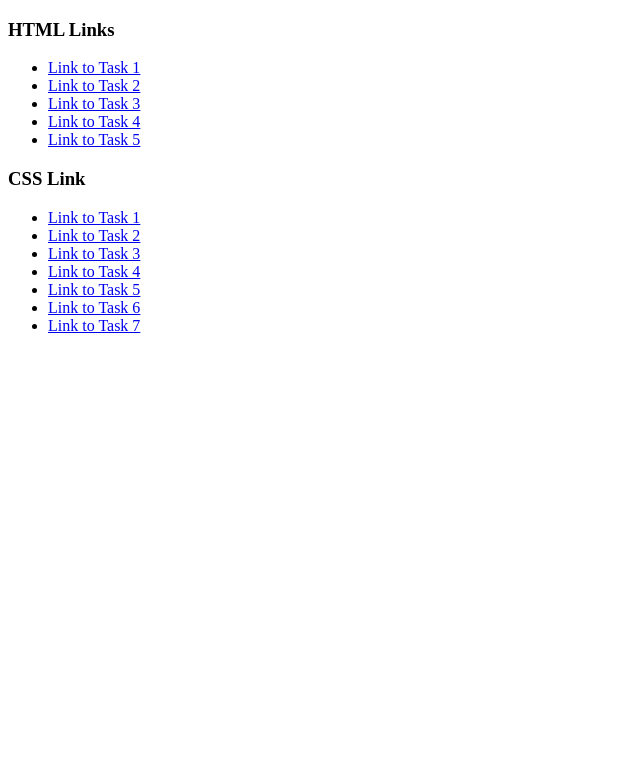
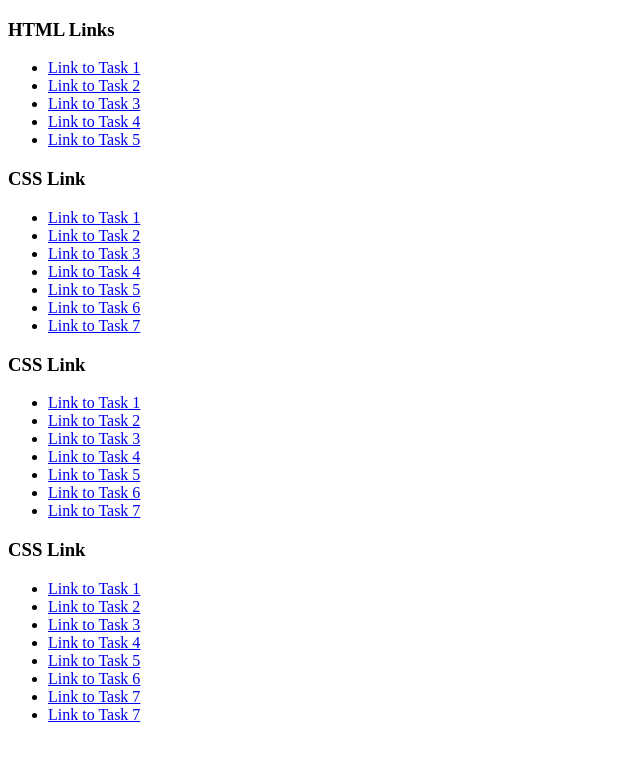
Before and after one commit to Girraffeteeth/ETHNUS-Mern-Full-Stack, a plain HTML site: page index.html in a window 1280 px wide. Shown: the whole page, without its empty margins (0-640 px from the left). Drawn offline with Linux system fonts and the light colour scheme.

Commit message:
changes made

```diff
--- a/index.html
+++ b/index.html
@@ -26,5 +26,28 @@
         <li><a href="CSS/Task6.html">Link to Task 6</a></li>
         <li><a href="CSS/Task7.html">Link to Task 7</a></li>
     </ul>
+
+    <h3><b>CSS Link</b></h3>
+    <ul>
+        <li><a href="BOOTSTRAP/Task1.html">Link to Task 1</a></li>
+        <li><a href="BOOTSTRAP/Task2.html">Link to Task 2</a></li>
+        <li><a href="BOOTSTRAP/Task3.html">Link to Task 3</a></li>
+        <li><a href="BOOTSTRAP/Task4.html">Link to Task 4</a></li>
+        <li><a href="BOOTSTRAP/Task5.html">Link to Task 5</a></li>
+        <li><a href="BOOTSTRAP/Task6.html">Link to Task 6</a></li>
+        <li><a href="BOOTSTRAP/Task7.html">Link to Task 7</a></li>
+    </ul>
+
+    <h3><b>CSS Link</b></h3>
+    <ul>
+        <li><a href="JAVASCRIPT/Task1.html">Link to Task 1</a></li>
+        <li><a href="JAVASCRIPT/Task2.html">Link to Task 2</a></li>
+        <li><a href="JAVASCRIPT/Task3.html">Link to Task 3</a></li>
+        <li><a href="JAVASCRIPT/Task4.html">Link to Task 4</a></li>
+        <li><a href="JAVASCRIPT/Task5.html">Link to Task 5</a></li>
+        <li><a href="JAVASCRIPT/Task6.html">Link to Task 6</a></li>
+        <li><a href="JAVASCRIPT/Task7.html">Link to Task 7</a></li>
+        <li><a href="JAVASCRIPT/Task8.html">Link to Task 7</a></li>
+    </ul>
 </body>
 </html>
```
